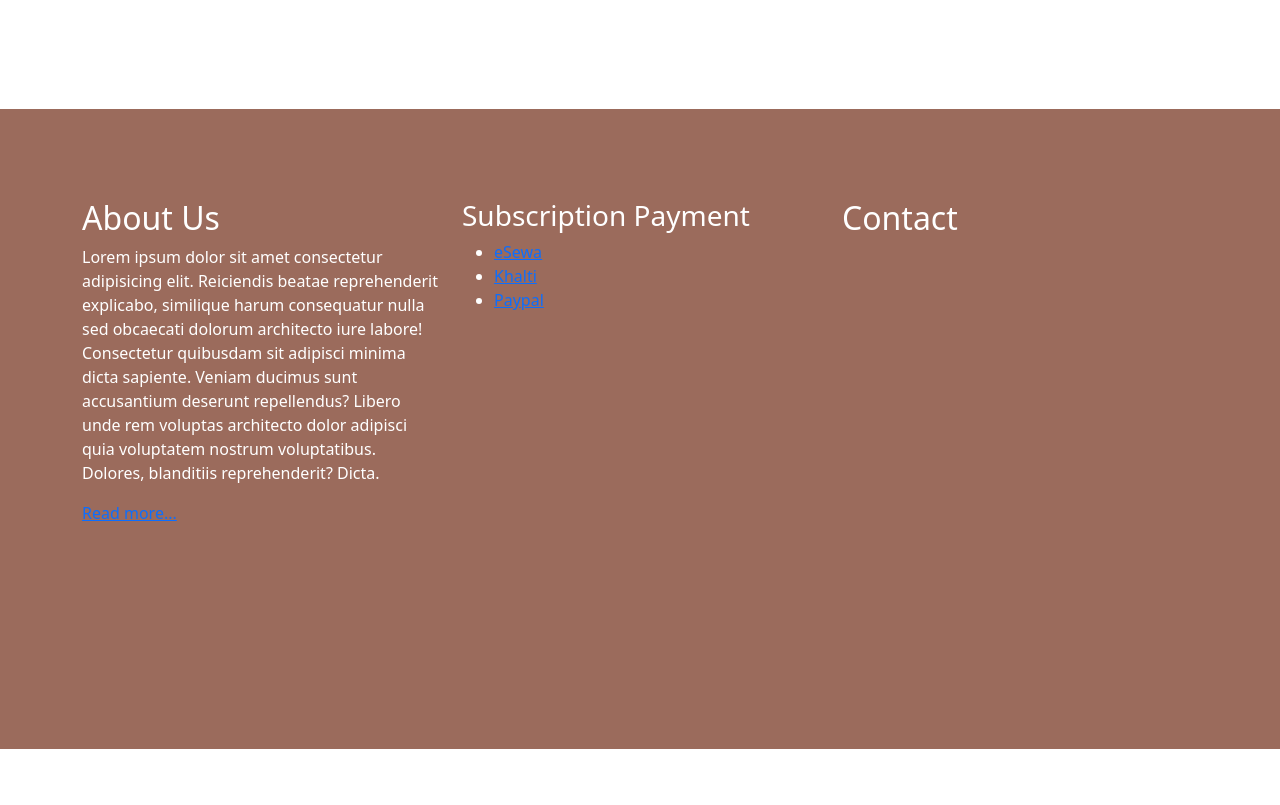
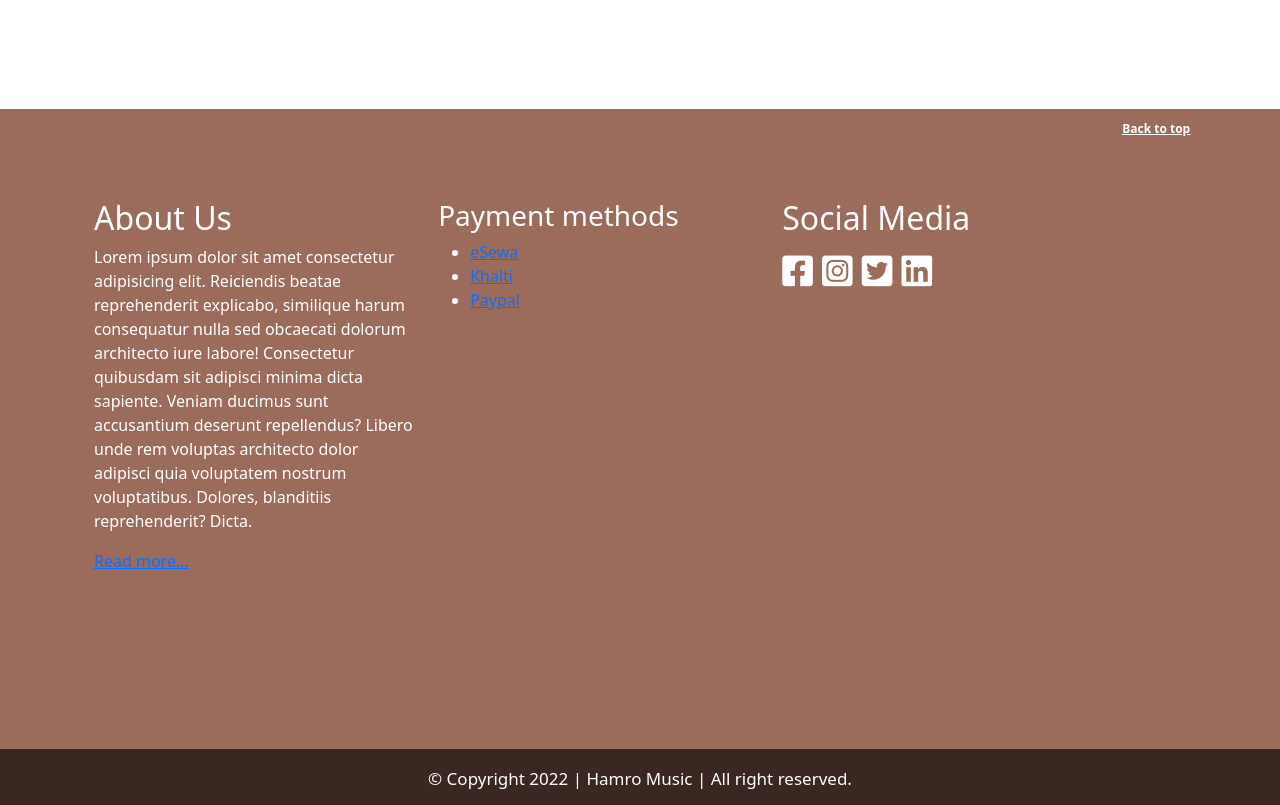
Before and after one commit to Seedorf-Rai/music, a plain HTML site: page index.html in a window 1280 px wide. Shown: the part 2179-2984 px from the top of the page. Before the commit the page ends 2928 px from the top, so only its background shows below. Drawn offline with nearby package versions, Linux system fonts and the light colour scheme.

Commit message:
footer added

```diff
--- a/css/style.css
+++ b/css/style.css
@@ -33,8 +33,12 @@
     color: #C4842A !important;
 }
 
-/* footer */
+/* footer1 */
 
+.backbtn{
+    margin-top: 10px;
+    float: right;
+}
 .footer1{
     width: 100%;
     height: 80vh;
@@ -46,11 +50,31 @@
     padding-top: 90px;
 }
 
-
+.icon1{
+    justify-content: space-between;
+    font-size: 35px;
+}
 
 *{
     scroll-behavior: smooth;
 }
 
 
-/* footer ends */
+/* footer1 ends */
+
+/* footer2 */
+
+.para2{
+    width: 100%;
+    height: 7vh;
+    background-color: #3b2721;
+    color: #ffffff;
+    font-size: 17px;
+    display: flex;
+    align-items: center;
+    justify-content: center;
+    padding-top: 20px;
+
+}
+
+/* footer2 ends */
--- a/index.html
+++ b/index.html
@@ -15,6 +15,10 @@
     <link rel="stylesheet" type="text/css" href="slick/slick.css"/>
     <link rel="stylesheet" type="text/css" href="slick/slick-theme.css"/>
     <!-- slick ends -->
+
+    <!-- icon link -->
+    <link rel="stylesheet" href="https://cdnjs.cloudflare.com/ajax/libs/font-awesome/6.0.0/css/all.min.css" integrity="sha512-9usAa10IRO0HhonpyAIVpjrylPvoDwiPUiKdWk5t3PyolY1cOd4DSE0Ga+ri4AuTroPR5aQvXU9xC6qOPnzFeg==" crossorigin="anonymous" referrerpolicy="no-referrer" />
+    <!-- icon link ends-->
     <style>
        .logo{
            height: 70px;
@@ -35,7 +39,7 @@
 </head>
 <body>
     <!-- Hero section and Nav -->
-    <div class="hero stcky-nav">
+    <div id="top" class="hero stcky-nav">
         <!-- Navbar -->
         <nav class="navbar navbar-expand-lg navbar-light bg-transparent sticky-top ">
             <div class="container">
@@ -190,9 +194,10 @@
     </div>
     <!-- Top Artists Ends -->
 
-    <!-- Footer -->
+    <!-- Footer1 -->
     <div class="footer1">
       <div class="container">
+        <a class="badge badge-light backbtn" href="#top">Back to top</a>
         <div class="row foot1">
           <div class="col-md-4">
             <h2>About Us</h2>
@@ -202,7 +207,7 @@
           </div>
 
           <div class="col-md-4">
-            <h3>Subscription Payment</h3>
+            <h3>Payment methods</h3>
             <ul>
               <li><a href="">eSewa</a></li>
               <li><a href="">Khalti</a></li>
@@ -211,12 +216,24 @@
           </div>
 
           <div class="col-md-4">
-            <h2>Contact</h2>
+            <h2>Social Media</h2>
+            <div class="icon1">
+            <i class="fa-brands fa-facebook-square"></i>
+            <i class="fa-brands fa-instagram-square"></i>
+            <i class="fa-brands fa-twitter-square"></i>
+            <i class="fa-brands fa-linkedin"></i>
+            </div>
           </div>
         </div>
       </div>
     </div>
-    <!-- Footer Ends -->
+    <!-- Footer1 Ends -->
+
+    <!-- Footer2 -->
+    <div class="para2">
+    <p> © Copyright 2022 | Hamro Music | All right reserved. </p>
+    </div>
+    <!-- Footer2 Ends -->
 
 <script type="text/javascript" src="//code.jquery.com/jquery-1.11.0.min.js"></script>
 <script type="text/javascript" src="//code.jquery.com/jquery-migrate-1.2.1.min.js"></script>
```
